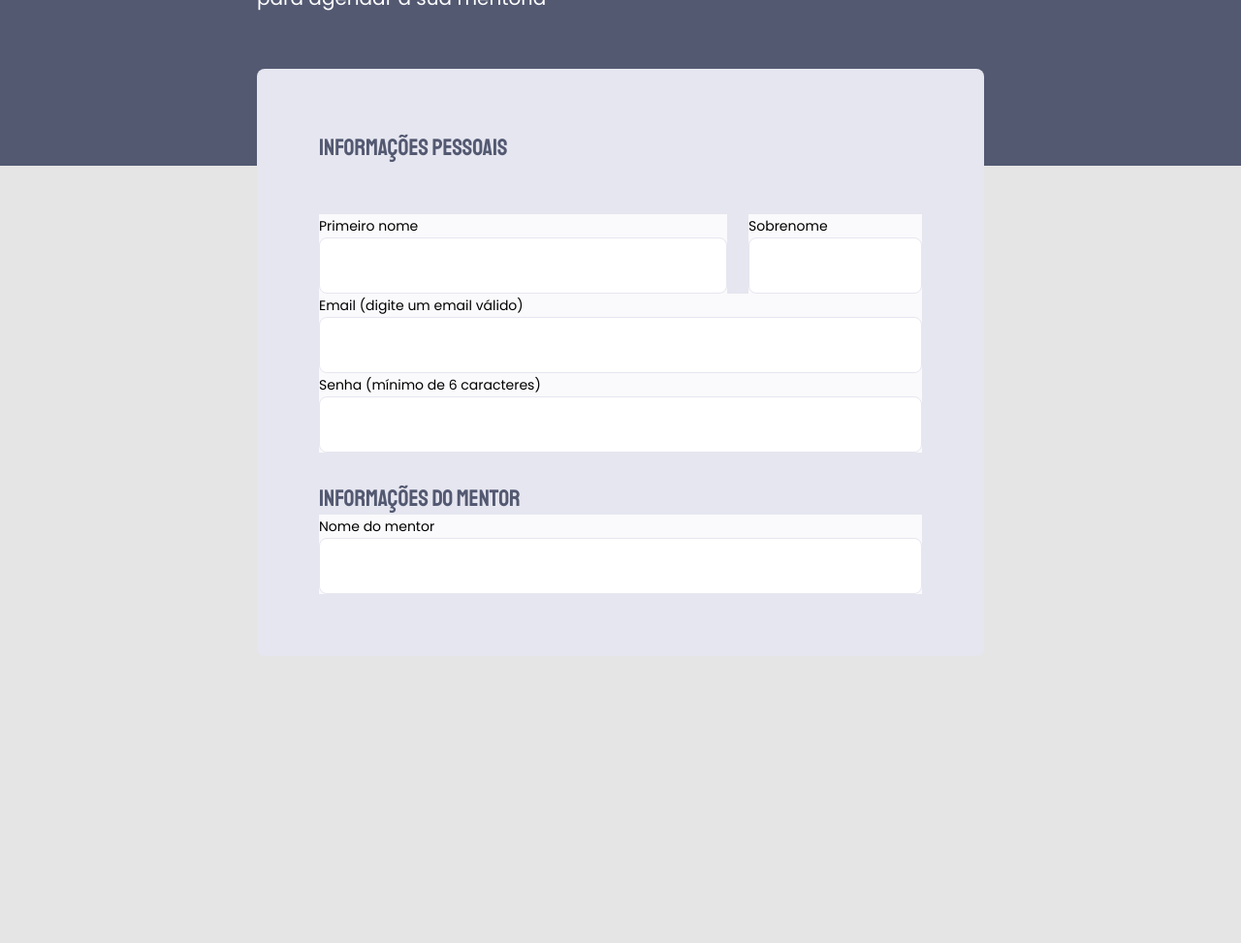
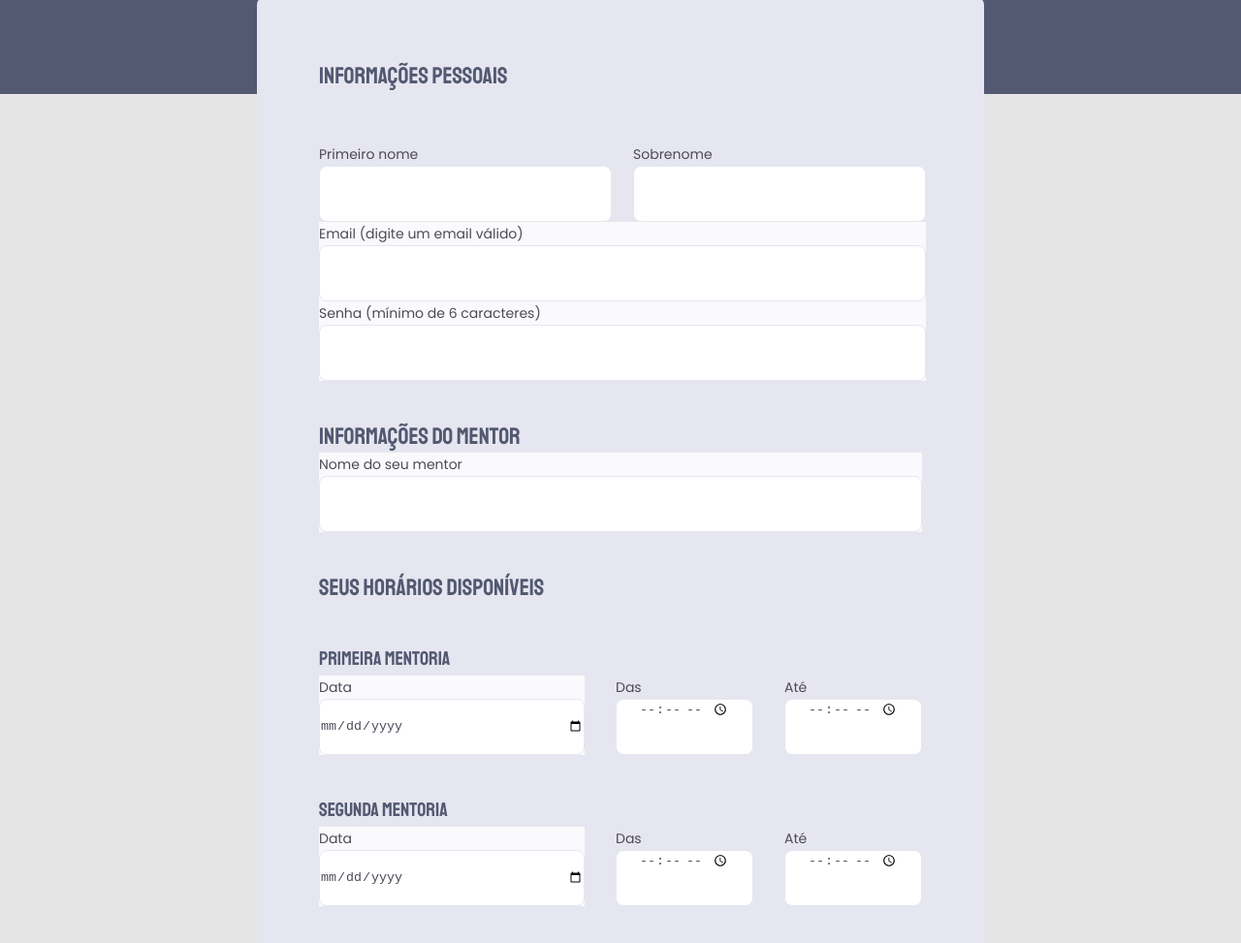
Before and after one commit to EvertonSouza12/formulario, a plain HTML site: page index.html in a window 1280 px wide. Shown: the part 339-1312 px from the top of the page at 97% size. Before the commit the page ends 1016 px from the top, so only its background shows below. Drawn offline with Linux system fonts and the light colour scheme.

Commit message:
Novos campos e estilização

```diff
--- a/index.html
+++ b/index.html
@@ -27,12 +27,12 @@
         <legend>Informações pessoais</legend>
         <div class="col-2">
 
-          <div class="input-wrapper">
+          <div class="input-name">
             <label for="mentorship-firstname">Primeiro nome</label>
             <input type="text" id="mentorship-firstname" />
           </div>
 
-            <div class="input-wrapper">
+            <div class="input-name">
               <label for="mentorship-lastname">Sobrenome</label>
               <input type="text" id="mentorship-lastname" />
             </div>
@@ -55,9 +55,60 @@
         <legend>Informações do mentor</legend>
 
         <div class="input-wrapper">
-          <label for="mentorship-firstname">Nome do mentor</label>
-          <input type="text" id="mentorship-firstname" required/>
+          <label for="mentorship-mentorname">Nome do seu mentor</label>
+          <input type="text" id="mentorship-mentorname" required/>
         </div>
+
+      </fieldset>
+
+      <fieldset>
+        <legend>Seus horários disponíveis</legend>
+
+        <h3>Primeira mentoria</h3>
+
+        <div class="col-3">
+
+          <div class=input-wrapper>
+            <label for="mentorship-mentorname">Data</label>
+            <input type="date" id="mentorship-mentorname" required/>
+          </div>
+
+          <div class=input-time>
+            <label for="mentorship-mentorname">Das</label>
+            <input type="time" id="mentorship-mentorname" required/>
+          </div>
+
+          <div class=input-time>
+            <label for="mentorship-mentorname">Até</label>
+            <input type="time" id="mentorship-mentorname" required/>
+          </div>
+
+        </div>
+
+        <h3>Segunda Mentoria</h3>
+
+
+        <div class="col-3">
+
+          <div class=input-wrapper>
+            <label for="mentorship-mentorname">Data</label>
+            <input type="date" id="mentorship-mentorname" required/>
+          </div>
+
+          <div class=input-time>
+            <label for="mentorship-mentorname">Das</label>
+            <input type="time" id="mentorship-mentorname" required/>
+          </div>
+
+          <div class=input-time>
+            <label for="mentorship-mentorname">Até</label>
+            <input type="time" id="mentorship-mentorname" required/>
+          </div>
+
+        </div>
+
+      </fieldset>
+
       </fieldset>
 
     </form>
--- a/style.css
+++ b/style.css
@@ -5,8 +5,6 @@
 
 header {
   width: 319px;
-
-  margin-top: 74px;
 }
 
 header h1{
@@ -49,11 +47,20 @@ form{
   padding: 64px;
   display: flex;
   flex-direction: column;
-  gap: 30px;
+  gap: 40px;
 }
 
 fieldset {
   border: none;
+}
+
+fieldset label {
+  font-family: 'Poppins';
+  font-style: normal;
+  font-weight: 400;
+  font-size: 14px;
+  line-height: 24px;
+  color: #4E4958;
 }
 
 .page {
@@ -81,6 +88,17 @@ fieldset legend {
 
 }
 
+.input-name input {
+  display: flex;
+  flex-direction: column;
+  height: 56px;
+  width: 300px;
+  color: #4E4958;
+
+  border: 1px solid #E6E6F0;
+  border-radius: 8px;
+}
+
 .input-wrapper input {
   height: 56px;
   color: #4E4958;
@@ -88,6 +106,7 @@ fieldset legend {
   border: 1px solid #E6E6F0;
   border-radius: 8px;
 }
+
 
 .col-2 {
   display: flex;
@@ -99,3 +118,34 @@ fieldset legend {
 .col-2 > div:nth-child(1) {
   width: 100%;
 }
+
+.input-time input {
+  display: flex;
+  flex-direction: column;
+  height: 56px;
+  width: 140px;
+  color: #4E4958;
+
+  border: 1px solid #E6E6F0;
+  border-radius: 8px;
+  align-items: center;
+}
+
+.col-3 {
+  display: flex;
+  gap: 32px;
+}
+
+.col-3 > div:nth-child(1) {
+  width: 100%;
+}
+
+h3 {
+  margin-top: 40px;
+  font-family: 'Staatliches';
+
+  font-weight: 400;
+  font-size: 20px;
+  line-height: 34px;
+  color: #535971;
+}
```
